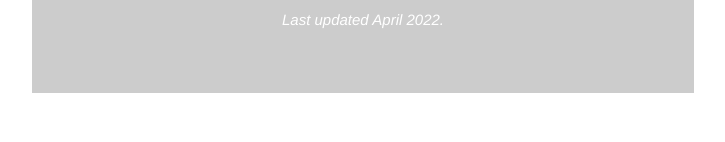
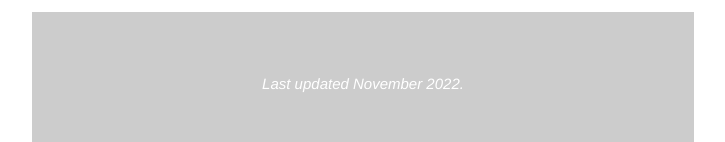
Before and after one commit to aks2203/aks2203.github.io, a plain HTML site: page index.html in a window 1280 px wide. Shown: the part 1878-2020 px from the top of the page, without its empty margins (277-1002 px from the left). Before the commit the page ends 1971 px from the top, so only its background shows below. Drawn offline with Linux system fonts and the light colour scheme.

Commit message:
cv update.

```diff
--- a/index.html
+++ b/index.html
@@ -18,6 +18,7 @@
   <p>Before starting at UMD, I received a master's degree in applied math at the University of Washington and a bachelor's degree in applied math at Columbia Engineering.</p>
 <hr color="#7e98cc" size="4">
   <h2>Work Under Review</h2>
+  <p class="pub"> <b>Avi Schwarzschild*</b>, Alex Stein*, Michael Curry, Tom Goldstein, and John Dickerson. <u>Protecting Bidder Information in Neural Auctions</u>. <i>Preprint</i>. [<a href="https://openreview.net/pdf?id=b5RD94lXu2j">OpenReview</a>]</p>
   <p class="pub">Roman Levin, Valeriia Cherepanova, <b>Avi Schwarzschild</b>, Arpit Bansal, C Bayan Bruss, Tom Goldstein, Andrew Gordon Wilson, and Micah Goldblum. <u>Transfer Learning with Deep Tabular Models</u>. <i>Under Review</i>. [<a href="https://arxiv.org/pdf/2206.15306.pdf">ArXiv</a>]</p>
   <p class="pub">Gowthami Somepalli, Micah Goldblum, <b>Avi Schwarzschild</b>, C Bayan Bruss, and Tom Goldstein. <u>SAINT: Improved Neural Networks for Tabular Data via Row Attention and Contrastive Pre-Training</u>. <i>Under Review</i>. [<a href="https://arxiv.org/pdf/2106.01342.pdf">ArXiv</a>]</p>
   <p class="pub">Arpit Bansal, Micah Goldblum, Valeriia Cherepanova, <b>Avi Schwarzschild</b>, C Bayan Bruss, and Tom Goldstein. <u>MetaBalance: High-Performance Neural Networks for Class-Imbalanced Data</u>. <i>Under Review</i>. [<a href="https://arxiv.org/pdf/2106.09643.pdf">ArXiv</a>]</p>
@@ -32,6 +33,6 @@
   <p class="pub"> Ahmed Abdelkader, Michael Curry, Liam Fowl, Tom Goldstein, <b>Avi Schwarzschild</b>, Manli Shu, Cristoph Studer, and Chen Zhu. <u>Headless Horseman: Adversarial Attacks on Transfer Learning Models</u>. <i>IEEE International Conference on Acoustics, Speech, and Signal Processing</i> (<b>ICASSP</b>), 2020. [<a href="https://arxiv.org/pdf/2004.09007.pdf">Published Version</a>]</p>
   <p class="pub"> Micah Goldblum*, Jonas Geiping*, <b>Avi Schwarzschild</b>, Michael Moeller, and Tom Goldstein. <u>Truth or Backpropaganda? An Empirical Investigation of Deep Learning Theory</u>. <i>International Conference on Learning Representations</i> (<b>ICLR</b>), 2020. [<a href="https://openreview.net/pdf?id=HyxyIgHFvr">Published Version</a>]</p>
 
-  <div class="banner"><em>Last updated April 2022.</em></div>
+  <div class="banner"><em>Last updated November 2022.</em></div>
  </body>
 </html>
```
Also changed, not shown: 1 other file.
